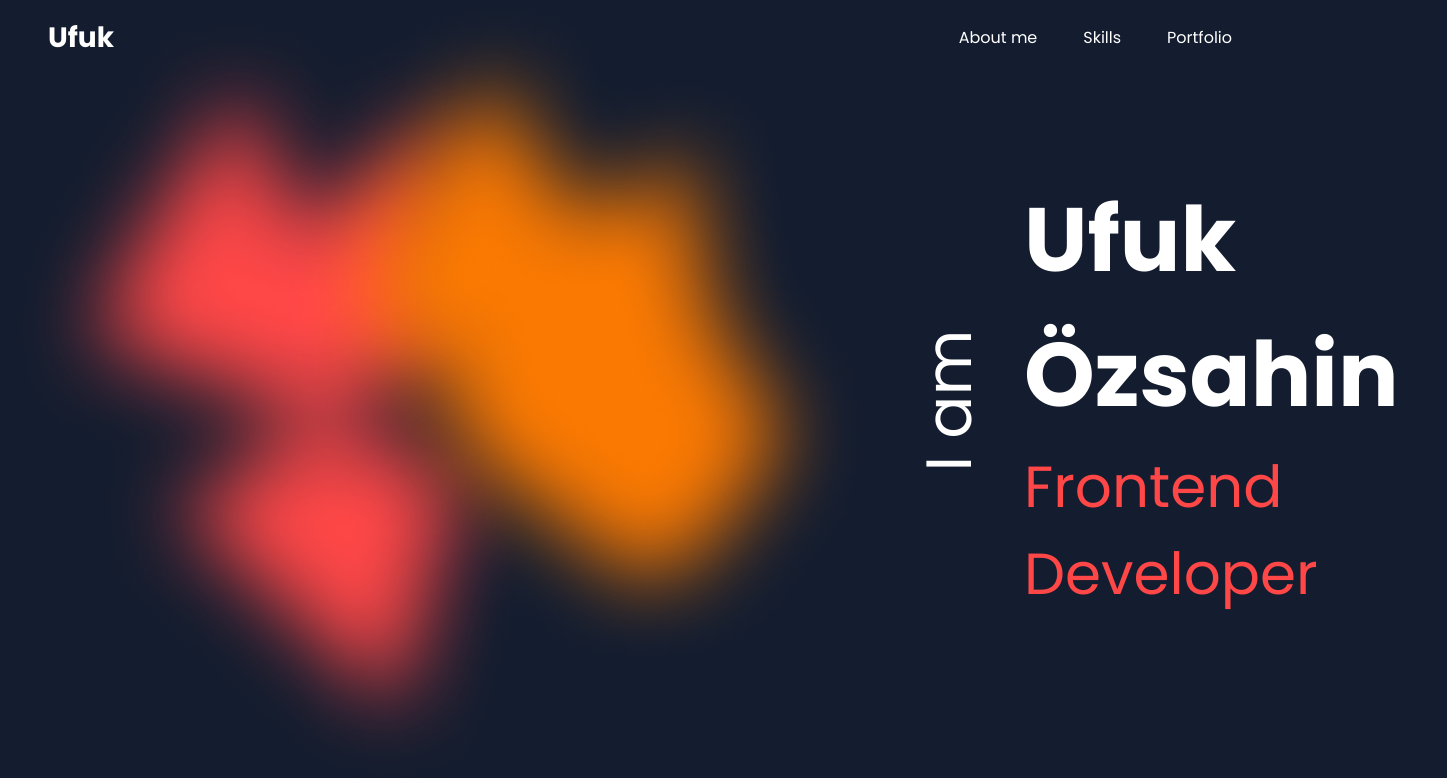
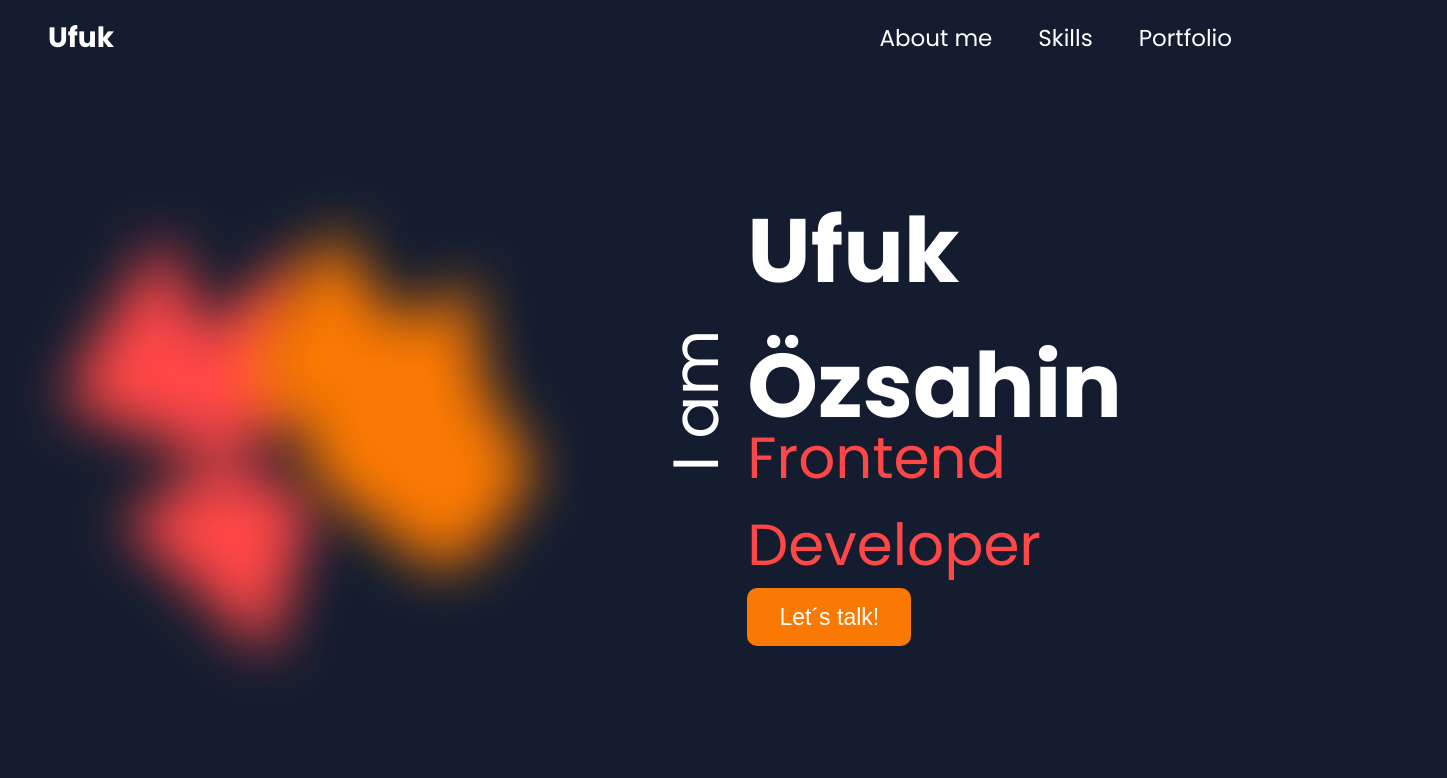
Before and after one commit to Ufuk95/Portfolio, an Angular app: page / in a window 1280 px wide. Shown: the top 778 px of the page, 1447 px wide, since content can reach past the window. Built offline with nearby package versions, Linux system fonts and the light colour scheme.

Commit message:
first day

```diff
--- a/src/app/landing-page/landing-page.component.html
+++ b/src/app/landing-page/landing-page.component.html
@@ -1,19 +1,24 @@
 <div class="landingPage">
     <div class="leftSide">
-        <img src="assets/img/group2.png" alt="background color">
+        <img class="backgroundImage" src="img/group2.png" alt="background color">
     </div>
 
 
     <div class="rightSide">
 
-        <div class="iAm">
+
+
+        <aside class="iAm">
             <span>I am</span>
-        </div>
+        </aside>
 
         <div class="nameJob">
             <span class="name">Ufuk Özsahin</span>
             <span class="job">Frontend Developer</span>
+            <button>Let´s talk!</button>
         </div>
+
+
 
     </div>
 </div>
--- a/src/app/landing-page/landing-page.component.scss
+++ b/src/app/landing-page/landing-page.component.scss
@@ -12,9 +12,12 @@
     height: auto;
     width: 100%;
 
+
     .name {
         font-weight: 700;
         font-size: 90px;
+        position: relative;
+        top: 40px;
     }
 
     .job {
@@ -22,12 +25,33 @@
         font-weight: 400;
         font-size: 58px;
     }
+
+    button {
+        background-color: rgba(250, 121, 2, 1);
+        width: 164px;
+        height: 58px;
+        border: none;
+        border-radius: 10px;
+        font-weight: 400;
+        font-size: 23px;
+        color: white;
+        transition: background-color 200ms ease-in-out, transform 200ms ease-in-out;
+
+        &:hover {
+            background-color: rgba(255, 71, 71, 1);
+            transform: scale(1.1) translateY(3px);
+            cursor: pointer;
+        }
+    }
+
+
 }
 
 .rightSide {
     @include dFlex($ai: center);
     box-sizing: border-box;
     padding-right: 48px;
+    width: 100%;
 }
 
 .iAm {
@@ -39,5 +63,17 @@
         width: 152px;
         font-weight: 400;
         font-size: 64px;
+        position: relative;
+        top: 24px;
     }
 }
+
+
+.leftSide {
+    width: 90%;
+}
+
+.backgroundImage {
+    margin-top: 100px;
+    width: 100%
+}
--- a/src/app/shared/header/header.component.scss
+++ b/src/app/shared/header/header.component.scss
@@ -27,6 +27,7 @@
         text-decoration: none;
         color: white;
         transition: color 0.3s ease;
+        font-size: 23px;
 
         &:hover {
             color: rgba(255, 71, 71, 1);
```
Also changed, not shown: public/img/Vector.png (added), public/img/group2.png (renamed from src/assets/img/group2.png).
